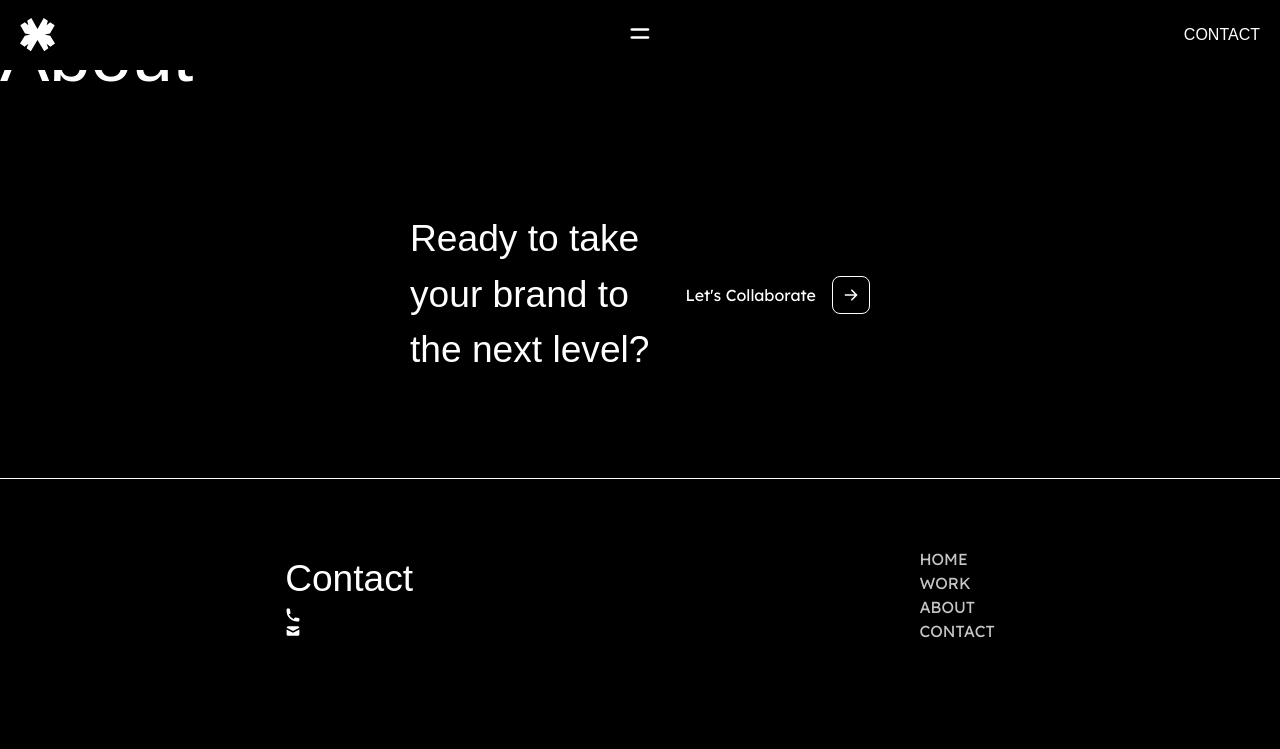
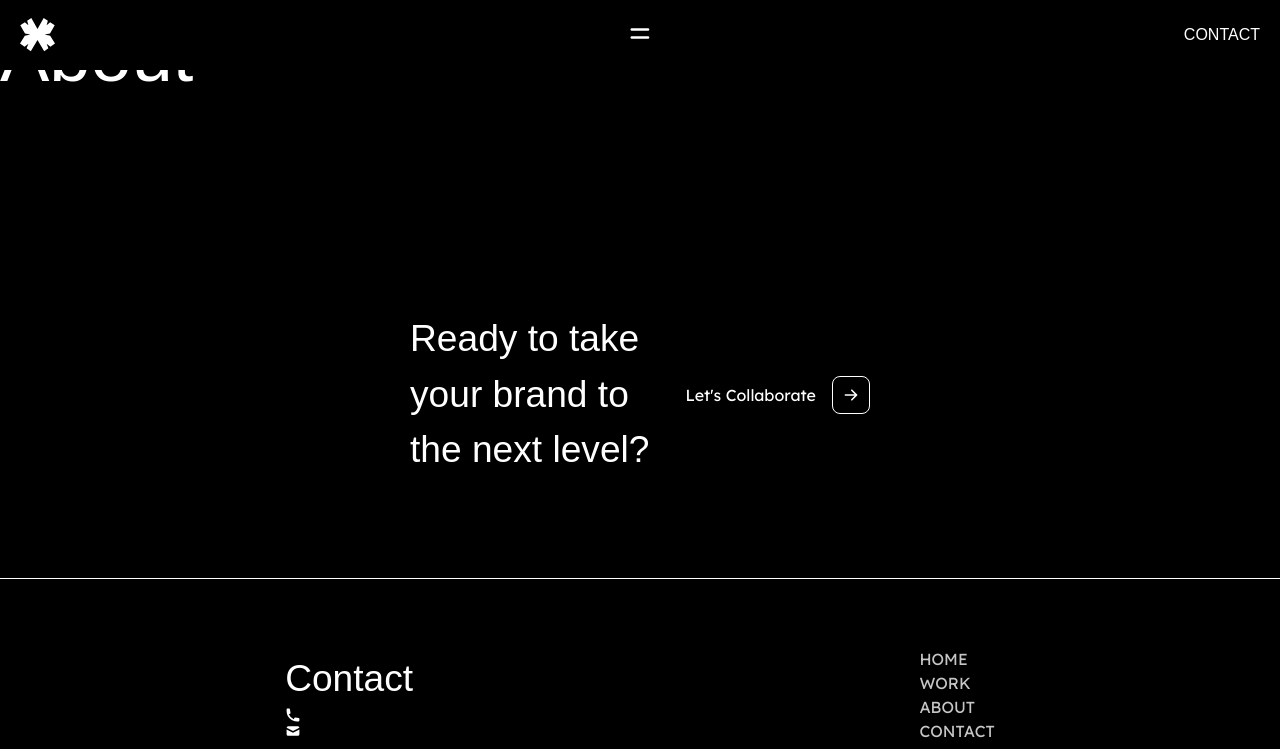
Before and after one commit to cloverdesign/clover, a Next.js app: page /about in a window 1280 px wide. Shown: the top 749 px of the page. Built offline with nearby package versions, Linux system fonts and the light colour scheme; a web font is replaced by a local one.

Commit message:
fix: reviews spacing

```diff
--- a/src/app/footer.js
+++ b/src/app/footer.js
@@ -42,7 +42,7 @@ export const Footer = () => {
     ]
 
     return (
-        <footer className="w-[100vw] lg:h-[100vh] relative">
+        <footer className="w-[100vw] lg:h-[100vh] mt-[100px] relative">
             <section className="flex flex-col items-center gap-9 h-fit lg:h-4/5 w-full bg-black absolute top-0 z-10">
                 <div className="flex flex-col lg:flex-row items-center py-[100px] justify-center gap-9 border-b-[1px] w-full border-white">
                     <h2>Ready to take <br />your brand to <br /> the next level?</h2>
--- a/src/components/reviews.js
+++ b/src/components/reviews.js
@@ -17,7 +17,7 @@ export const Reviews = () => {
     });
 
     return (
-        <motion.section className="flex flex-col gap-8 w-[100dvw] h-[200dvh] origin-top-right items-center text-black py-[100px] bg-green-500 relative"
+        <motion.section className="flex flex-col gap-8 w-[100dvw] lg:h-[200dvh] h-[230dvh] origin-top-right items-center text-black py-[100px] bg-green-500 relative"
             ref={containerRef}
         >
             <div className="space-y-3 text-center">
```
